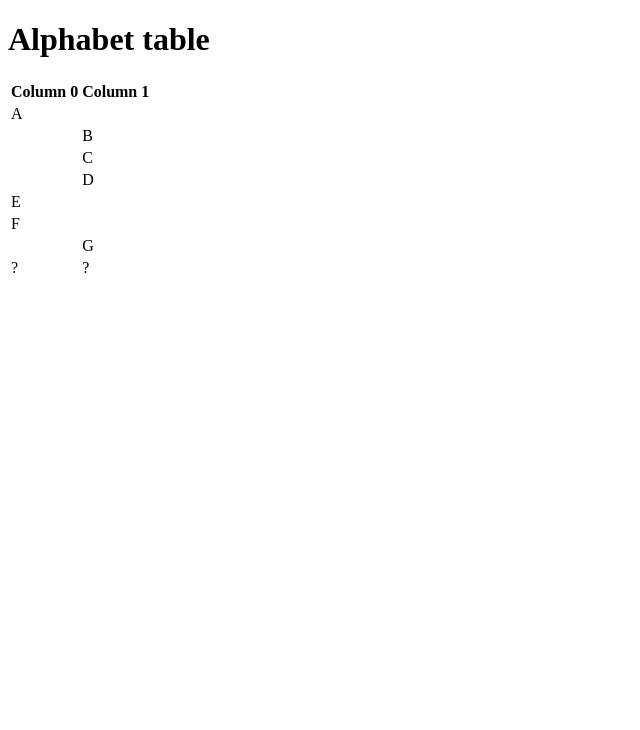
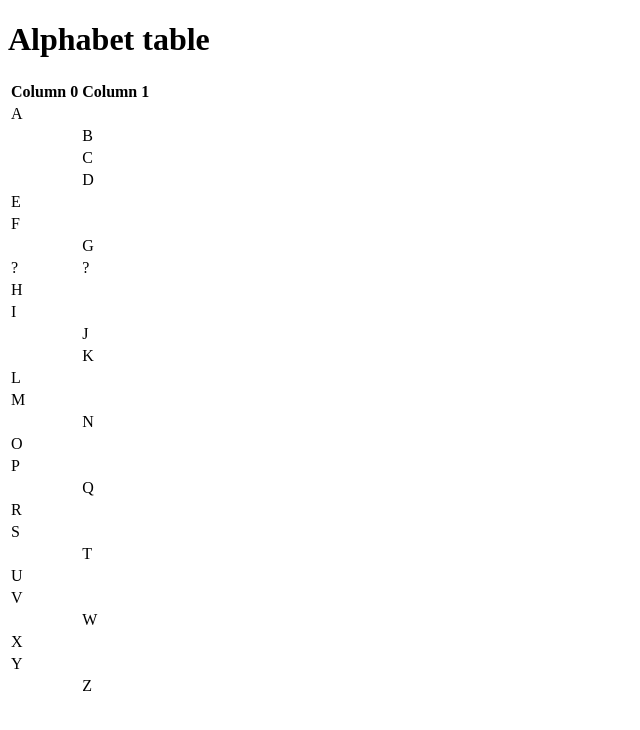
Before and after one commit to comp426-2022-spring/a00-jykim111, a website: page index.html in a window 1280 px wide. Shown: the whole page, without its empty margins (0-640 px from the left). Drawn offline with Linux system fonts and the light colour scheme.

Commit message:
finished index.html

```diff
--- a/index.html
+++ b/index.html
@@ -39,6 +39,63 @@
                                         <tr>
                                         <td>?</td><td>?</td>
                                         </tr>
+                                        <tr>
+                                        <td>H</td><td></td>
+                                        </tr>
+                                        <tr>
+                                        <td>I</td><td></td>
+                                        </tr>
+                                        <tr>
+                                        <td></td><td>J</td>
+                                        </tr>
+                                        <tr>
+                                        <td></td><td>K</td>
+                                        </tr>
+                                        <tr>
+                                        <td>L</td><td></td>
+                                        </tr>
+                                        <tr>
+                                        <td>M</td><td></td>
+                                        </tr>
+                                        <tr>
+                                        <td></td><td>N</td>
+                                        </tr>
+                                        <tr>
+                                        <td>O</td><td></td>
+                                        </tr>
+                                        <tr>
+                                        <td>P</td><td></td>
+                                        </tr>
+                                        <tr>
+                                        <td></td><td>Q</td>
+                                        </tr>
+                                        <tr>
+                                        <td>R</td><td></td>
+                                        </tr>
+                                        <tr>
+                                        <td>S</td><td></td>
+                                        </tr>
+                                        <tr>
+                                        <td></td><td>T</td>
+                                        </tr>
+                                        <tr>
+                                        <td>U</td><td></td>
+                                        </tr>
+                                        <tr>
+                                        <td>V</td><td></td>
+                                        </tr>
+                                        <tr>
+                                        <td></td><td>W</td>
+                                        </tr>
+                                        <tr>
+                                        <td>X</td><td></td>
+                                        </tr>
+                                        <tr>
+                                        <td>Y</td><td></td>
+                                        </tr>
+                                        <tr>
+                                        <td></td><td>Z</td>
+                                        </tr>
                                 </tbody>
             </table>
         </div>
```
